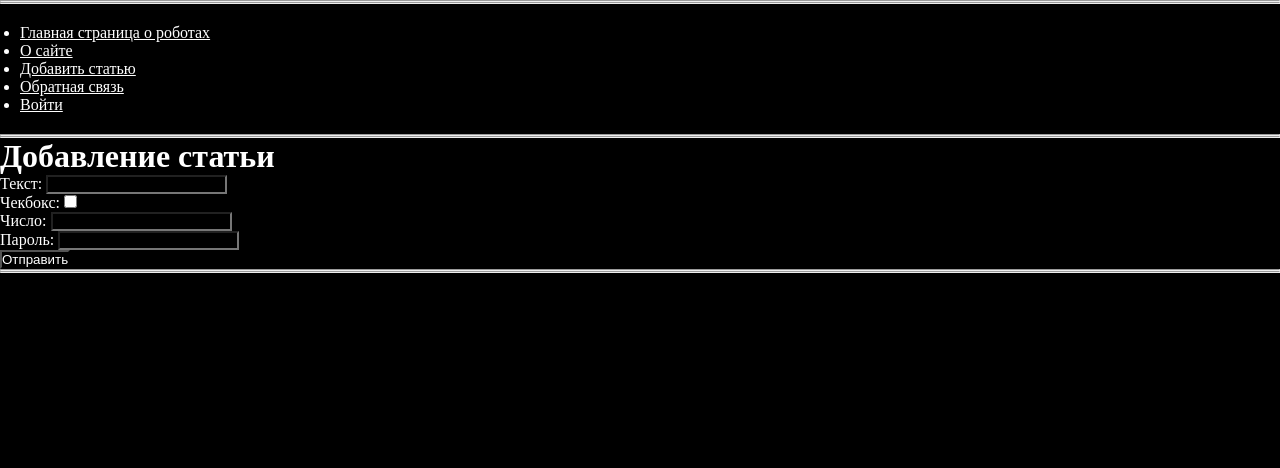
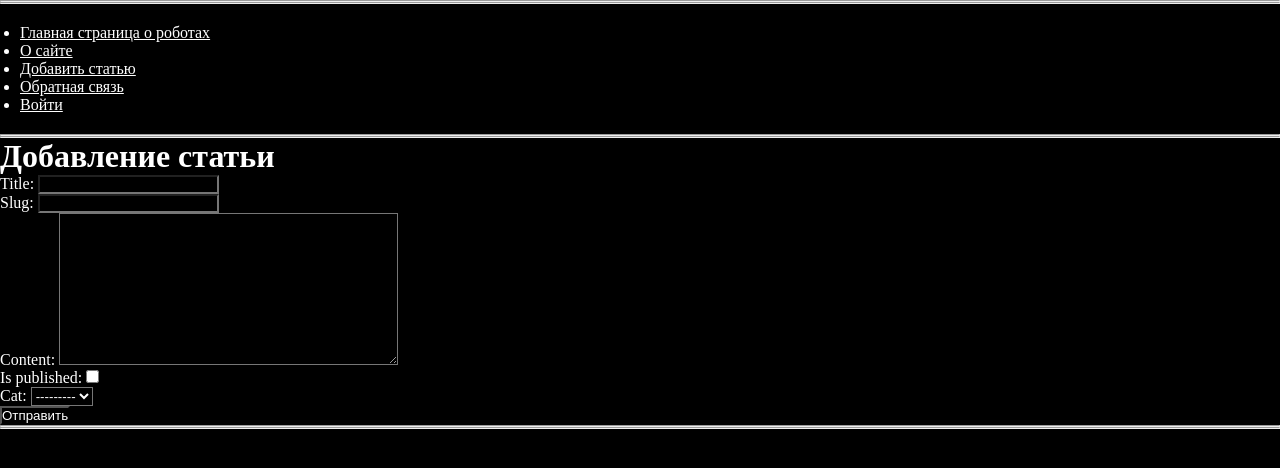
Before and after one commit to Fejanin/django_lessons, a Django app: page /addpage/ in a window 1280 px wide. Shown: the top 468 px of the page. Run offline with Django 4.2, Linux system fonts and the light colour scheme; data that the repository does not hold is empty.

Commit message:
Использование форм не связанных с моделями.

```diff
--- /dev/null
+++ b/robots/forms.py
@@ -0,0 +1,10 @@
+from django import forms
+from .models import Category
+
+
+class AddPostForm(forms.Form):
+    title = forms.CharField(max_length=255)
+    slug = forms.SlugField(max_length=255)
+    content = forms.CharField(widget=forms.Textarea(), required=False)
+    is_published = forms.BooleanField(required=False)
+    cat = forms.ModelChoiceField(queryset=Category.objects.all())
--- a/robots/templates/robots/addpage.html
+++ b/robots/templates/robots/addpage.html
@@ -4,22 +4,7 @@
     <h1>{{ title }}</h1>
     <form action="" method="post">
         {% csrf_token %}
-        <p>
-        <label for="id_1">Текст: </label>
-        <input type="text" id="id_1" name="field_text">
-        </p>
-        <p>
-        <label for="id_2">Чекбокс: </label>
-        <input type="checkbox" id="id_2" name="field_check">
-        </p>
-        <p>
-        <label for="id_3">Число: </label>
-        <input type="number" id="id_3" name="field_num">
-        </p>
-        <p>
-        <label for="id_4">Пароль: </label>
-        <input type="password" id="id_4" name="field_psw">
-        </p>
+        {{ form.as_p }}
         <p>
             <button type="submit">Отправить</button>
         </p>
--- a/robots/views.py
+++ b/robots/views.py
@@ -2,6 +2,8 @@ from django.http import HttpResponse, HttpResponseNotFound, Http404
 from django.shortcuts import render, redirect, get_object_or_404
 from django.urls import reverse
 from django.template.loader import render_to_string
+
+from .forms import AddPostForm
 from .models import Robot, Category, TagPost
 
 menu = [
@@ -42,7 +44,19 @@ def show_post(request, post_slug):
 
 
 def addpage(request):
-    return render(request, 'robots/addpage.html', context={'menu': menu, 'title': 'Добавление статьи'})
+    if request.method == 'POST':
+        form = AddPostForm(request.POST)
+        if form.is_valid():
+            print(form.cleaned_data)
+    else:
+        form = AddPostForm()
+
+    data = {
+        'menu': menu,
+        'title': 'Добавление статьи',
+        'form': form,
+    }
+    return render(request, 'robots/addpage.html', context=data)
 
 
 def contact(request):
```
